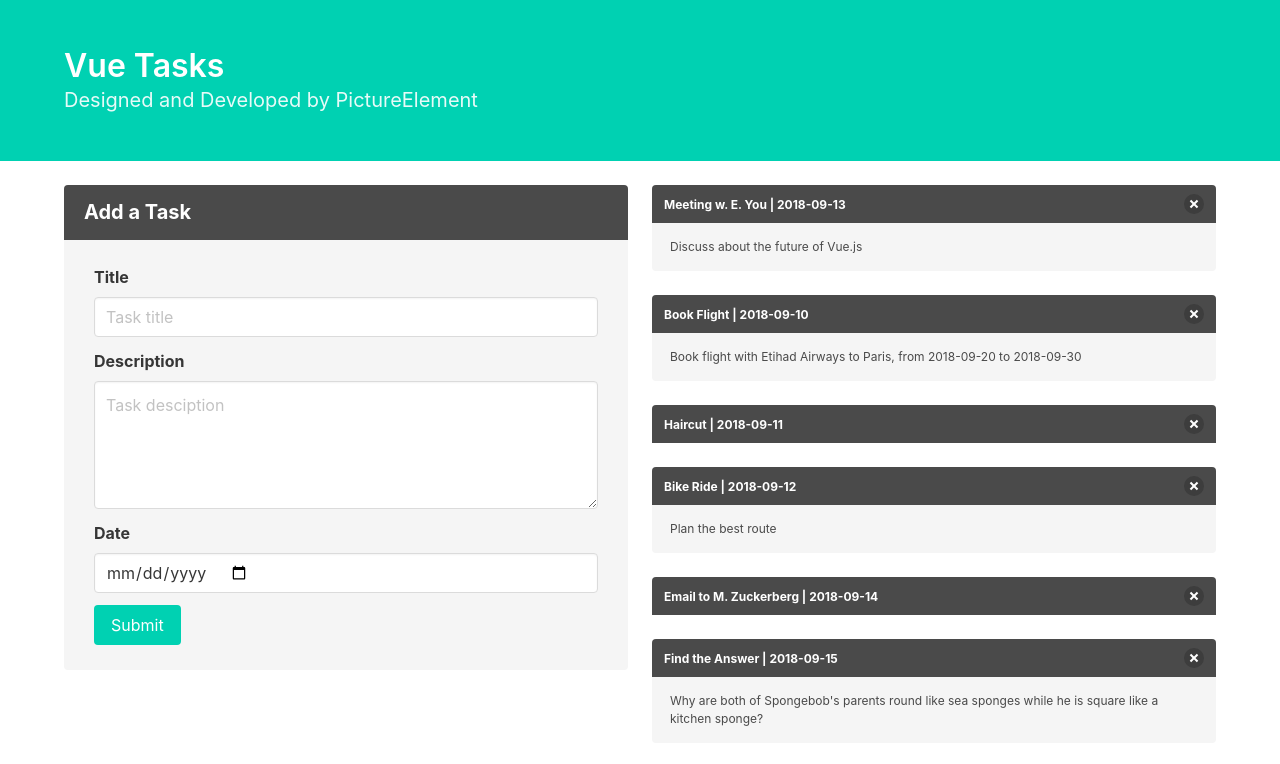
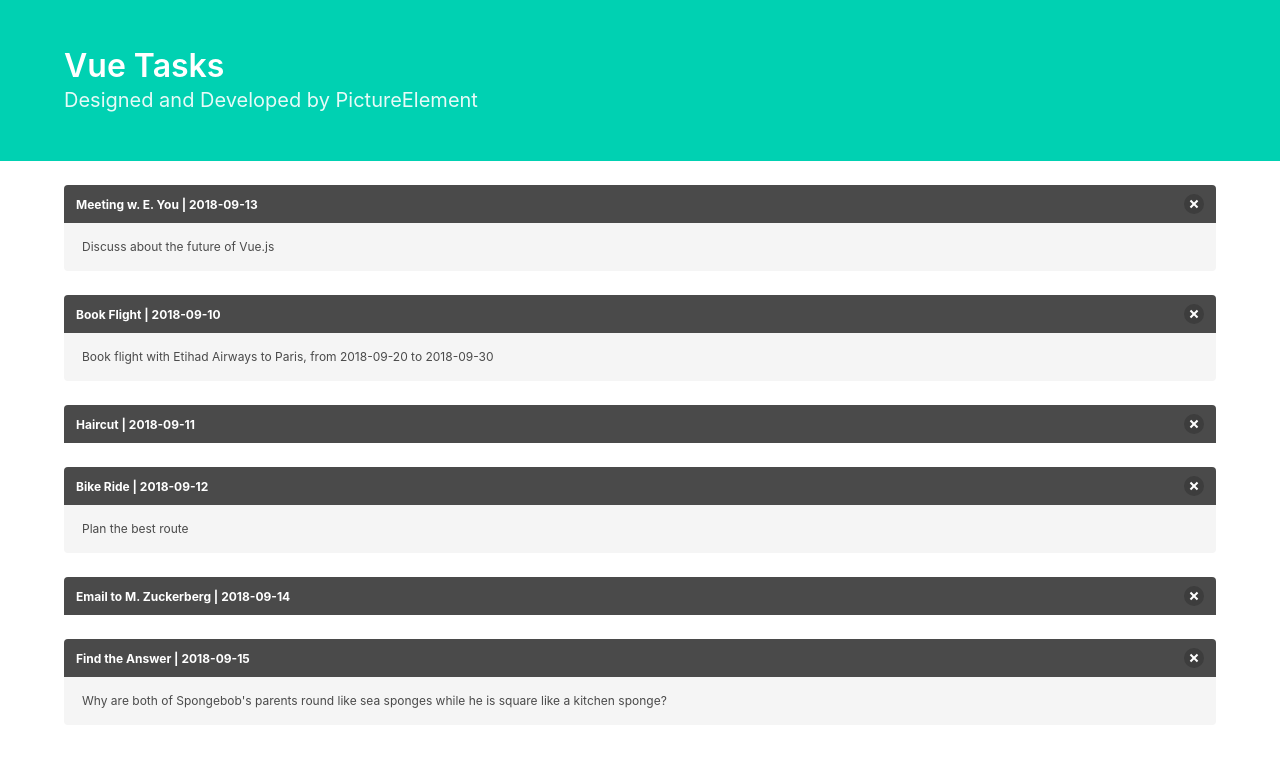
Before and after one commit to PictureElement/vue-tasks, a Vue app: page / in a window 1280 px wide. Shown: the top 764 px of the page. Built offline with nearby package versions, Linux system fonts and the light colour scheme.

Commit message:
Move form inside modal

```diff
--- a/src/components/TodoList.vue
+++ b/src/components/TodoList.vue
@@ -1,12 +1,10 @@
 <template>
   <div>
-    <div class="columns">
     <!-- FORM -->
-      <div class="column">
-        <article class="message is-medium">
-          <div class="message-header">
-            <p>Add a Task</p>
-          </div>
+    <div class="modal">
+      <div class="modal-background"></div>
+      <div class="modal-content">
+        <article class="message">
           <div class="message-body">
             <div class="field">
               <label class="label">Title</label>
@@ -34,8 +32,9 @@
           </div>
         </article>
       </div>
+      <button class="modal-close is-large" aria-label="close"></button>
+    </div>
     <!-- TASK LIST -->
-      <div class="column">
     <div v-for="(task, index) in tasks" :key="task.id">
       <article class="message is-small">
         <div class="message-header">
@@ -46,8 +45,6 @@
           {{ task.description }}
         </div>
       </article>
-        </div>
-      </div>
     </div>
   </div>
 </template>
```
Lines whose indentation alone changed are shown as unchanged.
